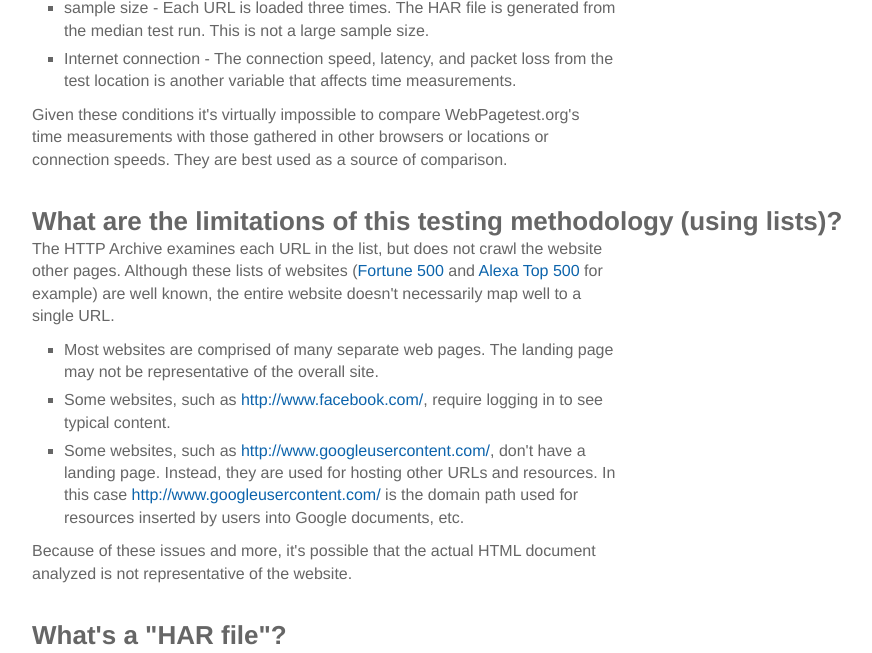
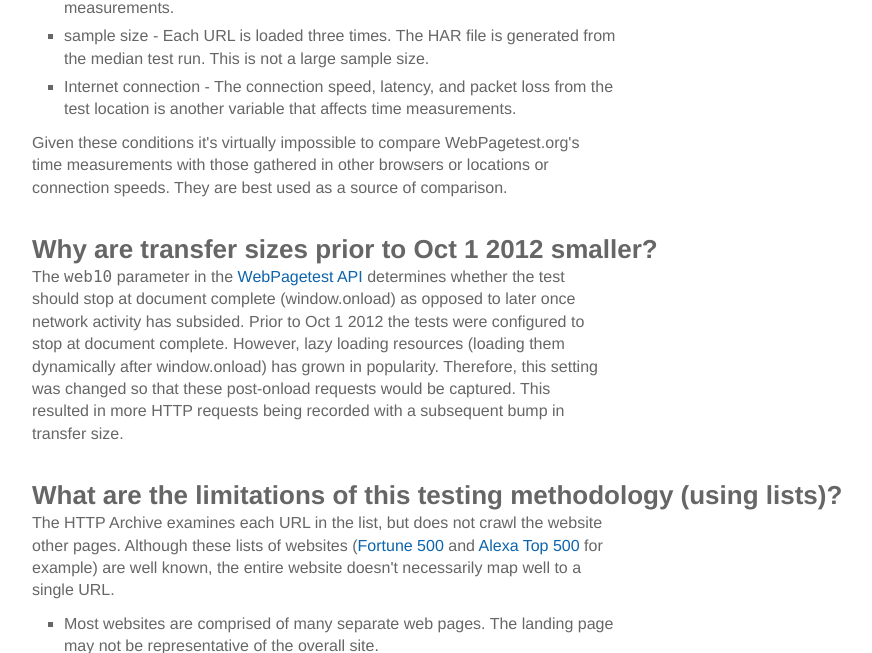
Before and after one commit to HTTPArchive/legacy.httparchive.org, a PHP site: page /about.php in a window 1280 px wide. Shown: the part 2354-3007 px from the top of the page, without its empty margins (118-990 px from the left). Run offline with PHP 8.4, Linux system fonts and the light colour scheme; some libraries are stand-ins or nearby versions.

Commit message:
add xfersize2012 FAQ
git-svn-id: http://httparchive.googlecode.com/svn/trunk@1186 fc7d47d3-c008-acd5-f51f-d19787b8a02f

```diff
--- a/about.php
+++ b/about.php
@@ -140,6 +140,16 @@ is another variable that affects time measurements.
 in other browsers or locations or connection speeds. They are best used as a source of comparison.</p>
 
 
+<h2 id=xfersize2012>Why are transfer sizes prior to Oct 1 2012 smaller?</h2>
+
+<p>
+The <code>web10</code> parameter in the <a href="https://sites.google.com/a/webpagetest.org/docs/advanced-features/webpagetest-restful-apis#TOC-Parameters">WebPagetest API</a>
+determines whether the test should stop at document complete (window.onload) as opposed to later once network activity has subsided.
+Prior to Oct 1 2012 the tests were configured to stop at document complete.
+However, lazy loading resources (loading them dynamically after window.onload) has grown in popularity.
+Therefore, this setting was changed so that these post-onload requests would be captured.
+This resulted in more HTTP requests being recorded with a subsequent bump in transfer size.
+</p>
 
 
 
```
